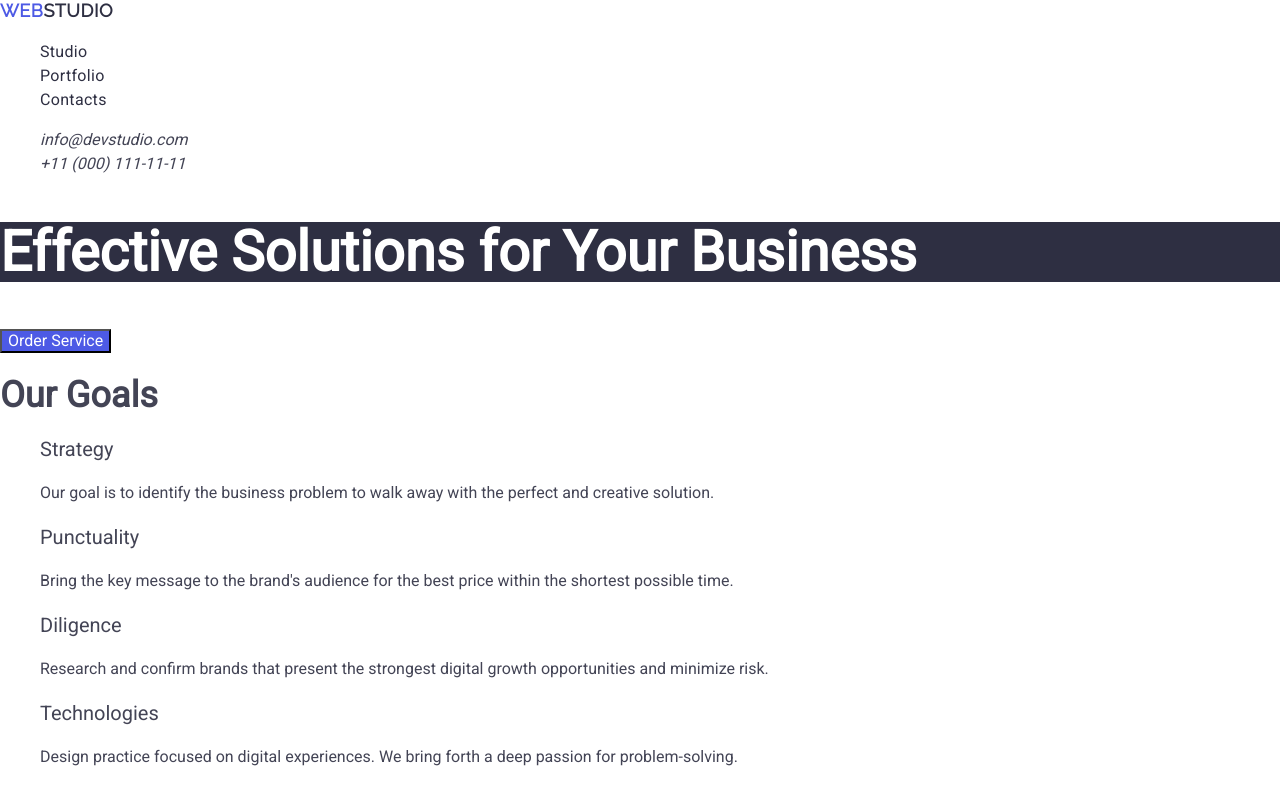
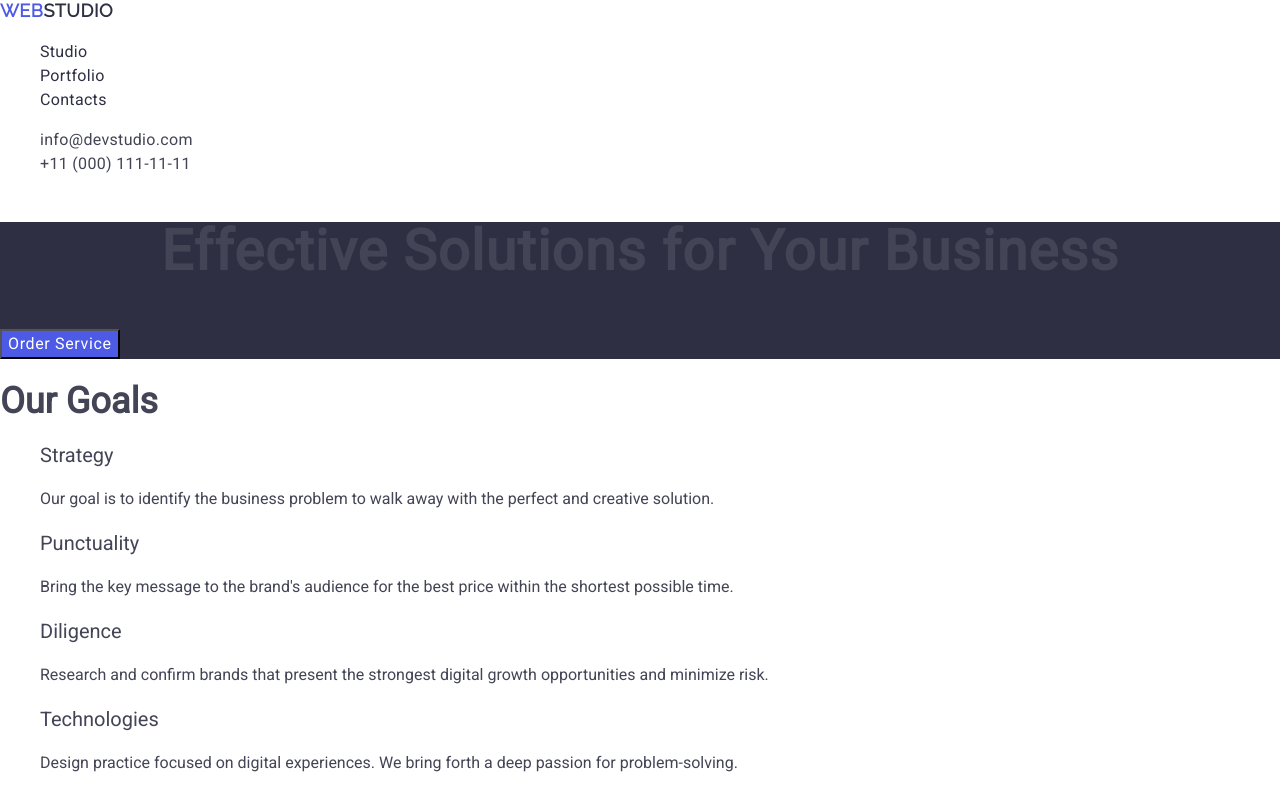
Before and after one commit to dpoltko/goit-markup-hw-02, a plain HTML site: page index.html in a window 1280 px wide. Shown: the top 793 px of the page. Drawn offline with nearby package versions, Linux system fonts and the light colour scheme.

Commit message:
banner section update

```diff
--- a/css/styles.css
+++ b/css/styles.css
@@ -34,26 +34,29 @@ a{
     text-decoration: underline;
     color: #404bbf;
 }
-
+.adress{
+    font-style: normal;
+}
 .link-adr{
     font-size: 16px;
     line-height: 1.5;
-    letter-spacing: 0.002em;
+    letter-spacing: 0.02em;
     color: #434455;
 }
 .link-adr:hover, .link-adr:focus {
     text-decoration: none;
     color: #404bbf;
 }
+.banner{
+background-color: #2e2f42;
+}
+.first-title{
+    font-size: 56px;
+    line-height: 1.07;
+    text-align: center;
+    letter-spacing: 0.02em;
+}
 
-h1{
-    font-weight: 700;
-    font-size: 56px;
-    letter-spacing: 2%;
-    line-height: 60px;
-    color: #ffffff;
-    background-color: #2e2f42;
-}
 h2{
     font-weight: 700;
     font-size: 36px;
@@ -67,10 +70,13 @@ h3{
 
 .button{
     font-weight: 500;
-    letter-spacing: 4%;
+    font-size: 16px;
+    line-height: 1.5;
+    letter-spacing: 0.04em;
     cursor: pointer;
     background-color: #4D5AE5;
     color: #ffffff;
+    font-family: "Roboto", sans-serif;
 }
 .button:hover, .button:focus{
     background-color: #404bbf;
--- a/index.html
+++ b/index.html
@@ -49,8 +49,8 @@
     </header>
 
     <main>
-      <section>
-        <h1>Effective Solutions for Your Business</h1>
+      <section class="banner">
+        <h1 class="first-title">Effective Solutions for Your Business</h1>
         <button type="button" class="button">Order Service</button>
       </section>
 
```
